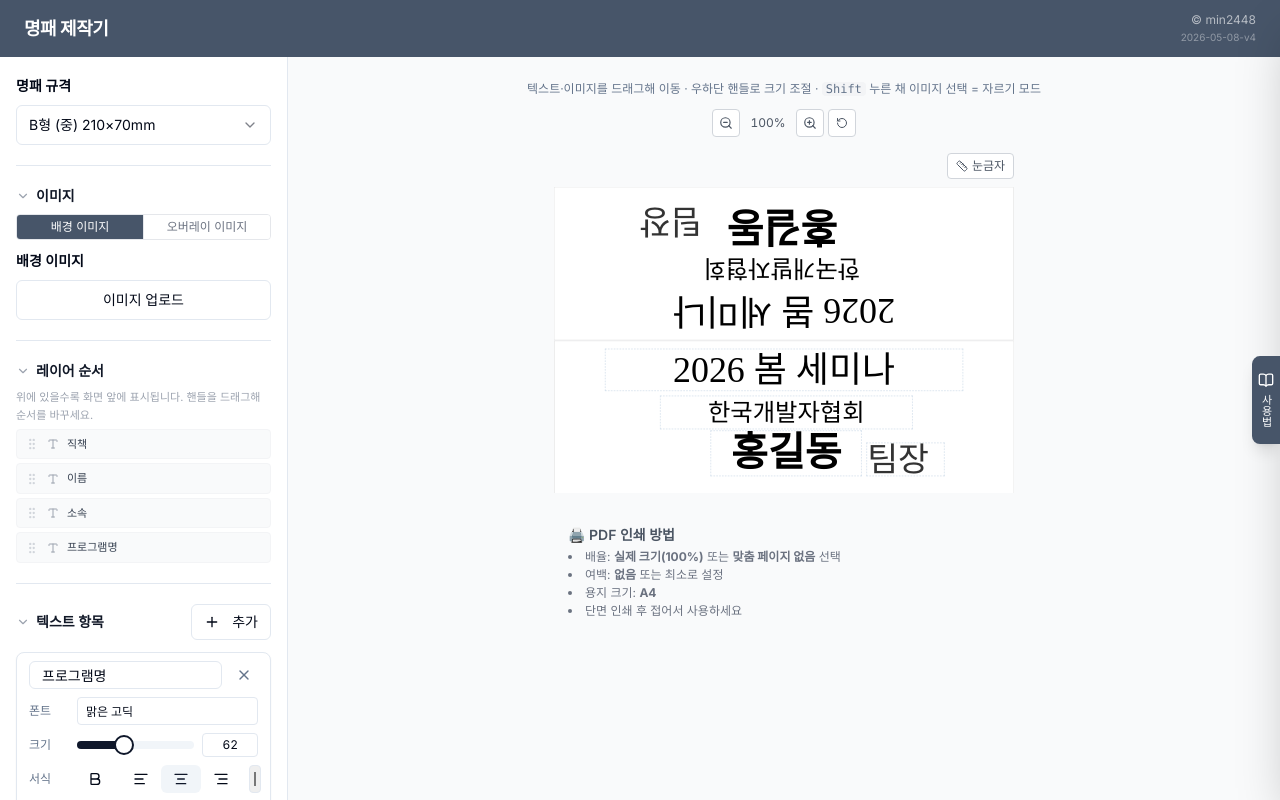
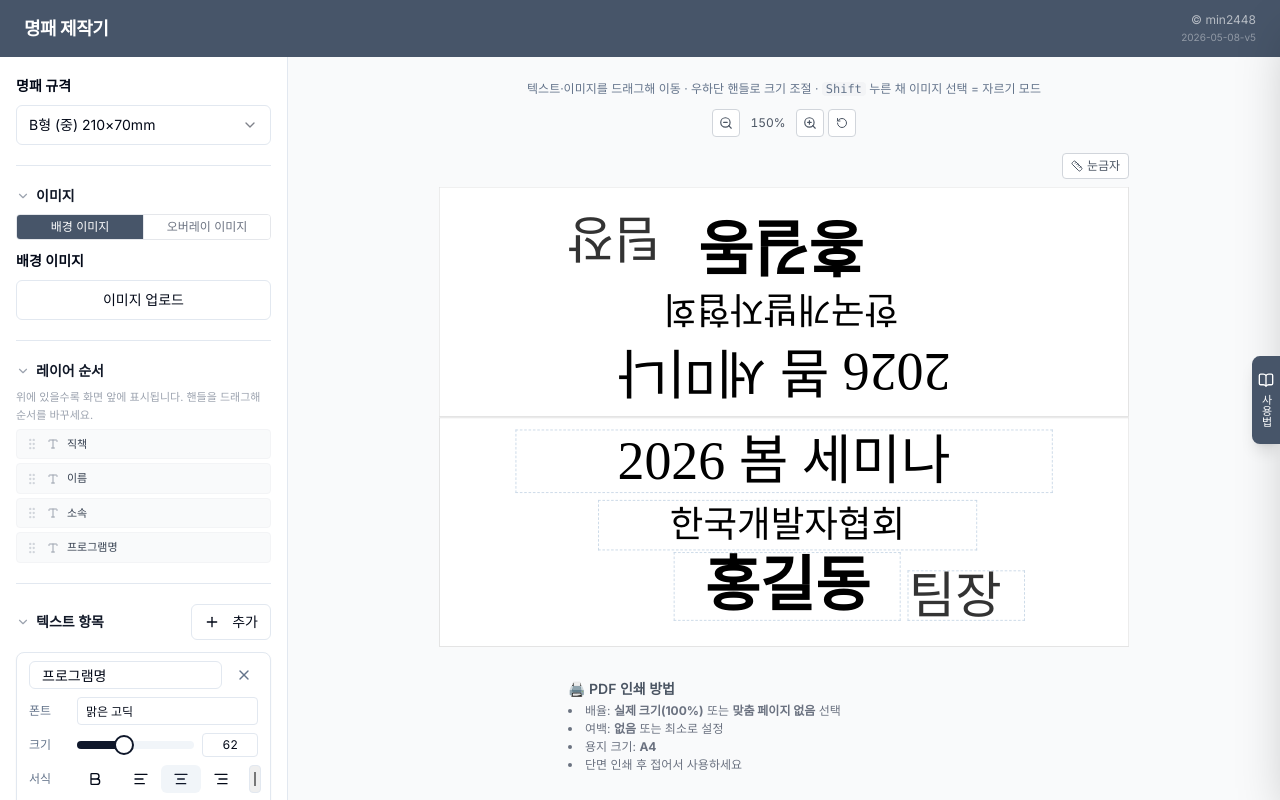
Before and after one commit to kmin2448/name, a Next.js app: page / in a window 1280 px wide. Shown: the top 800 px of the page. Built offline with nearby package versions, Linux system fonts and the light colour scheme.

Commit message:
'update'

```diff
--- a/src/app/page.tsx
+++ b/src/app/page.tsx
@@ -55,7 +55,7 @@ export default function Home() {
 
   const [focusedFieldId, setFocusedFieldId] = useState<string | null>(null)
   const [focusedOverlayId, setFocusedOverlayId] = useState<string | null>(null)
-  const [zoom, setZoom] = useState(1)
+  const [zoom, setZoom] = useState(1.5)
   const [selectedRowIndex, setSelectedRowIndex] = useState(-1)
   const [applyToAll, setApplyToAll] = useState(false)
 
@@ -170,7 +170,7 @@ export default function Home() {
           <h1 className="text-lg font-bold tracking-tight">명패 제작기</h1>
           <div className="flex flex-col items-end gap-0.5">
             <span className="text-xs opacity-60">© min2448</span>
-            <span className="text-[10px] opacity-40">2026-05-08-v4</span>
+            <span className="text-[10px] opacity-40">2026-05-08-v5</span>
           </div>
         </header>
 
```
